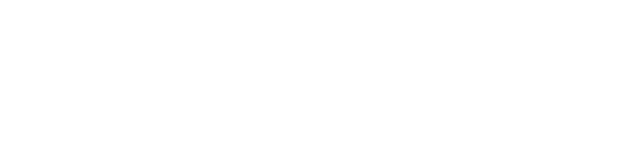
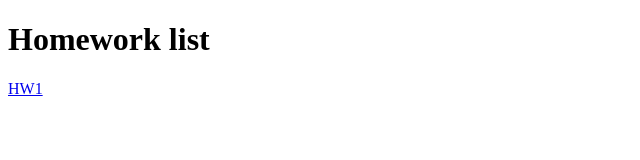
Before and after one commit to DovhanIvan/FE_127_Beetroot-Academy, a plain HTML site: page index.html in a window 1280 px wide. Shown: the whole page, without its empty margins (0-640 px from the left). Drawn offline with Linux system fonts and the light colour scheme.

Commit message:
chande index.html

```diff
--- a/index.html
+++ b/index.html
@@ -3,9 +3,11 @@
 <head>
     <meta charset="UTF-8">
     <meta name="viewport" content="width=device-width, initial-scale=1.0">
-    <title>Title</title>
+    <title> Homework </title>
 </head>
 <body>
+    <h1>Homework list</h1>
+    <a href="hw_1/index.html">HW1</a>
 
 </body>
 </html>
```
Also changed, not shown: 1 other file.
